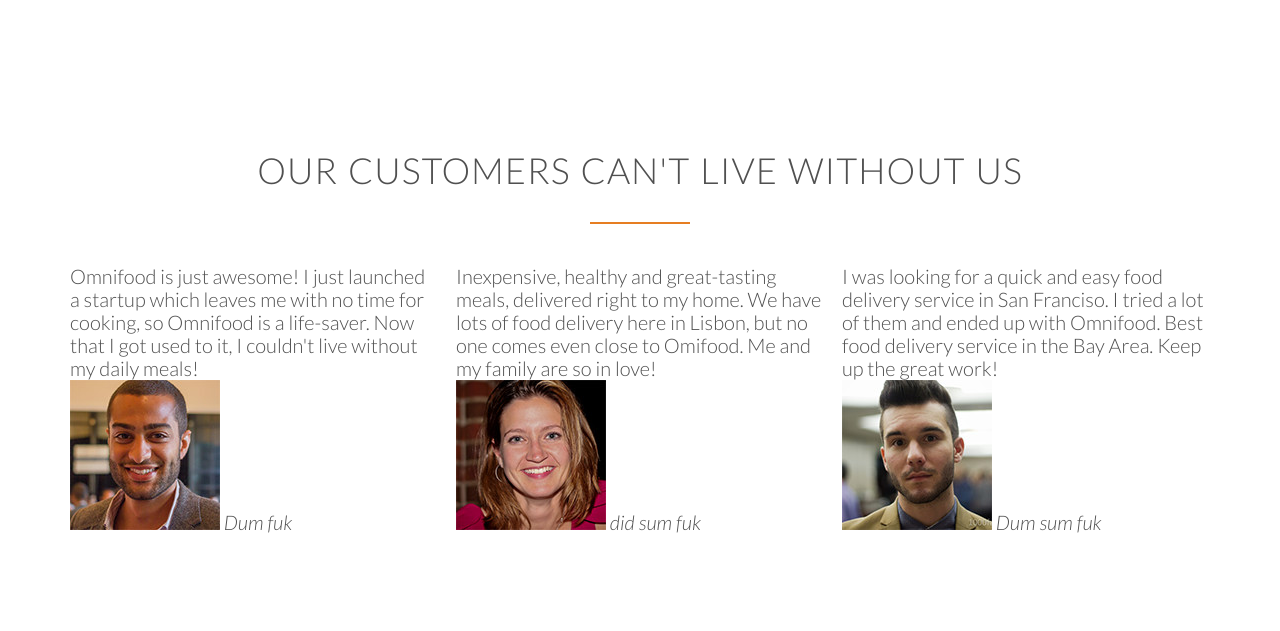
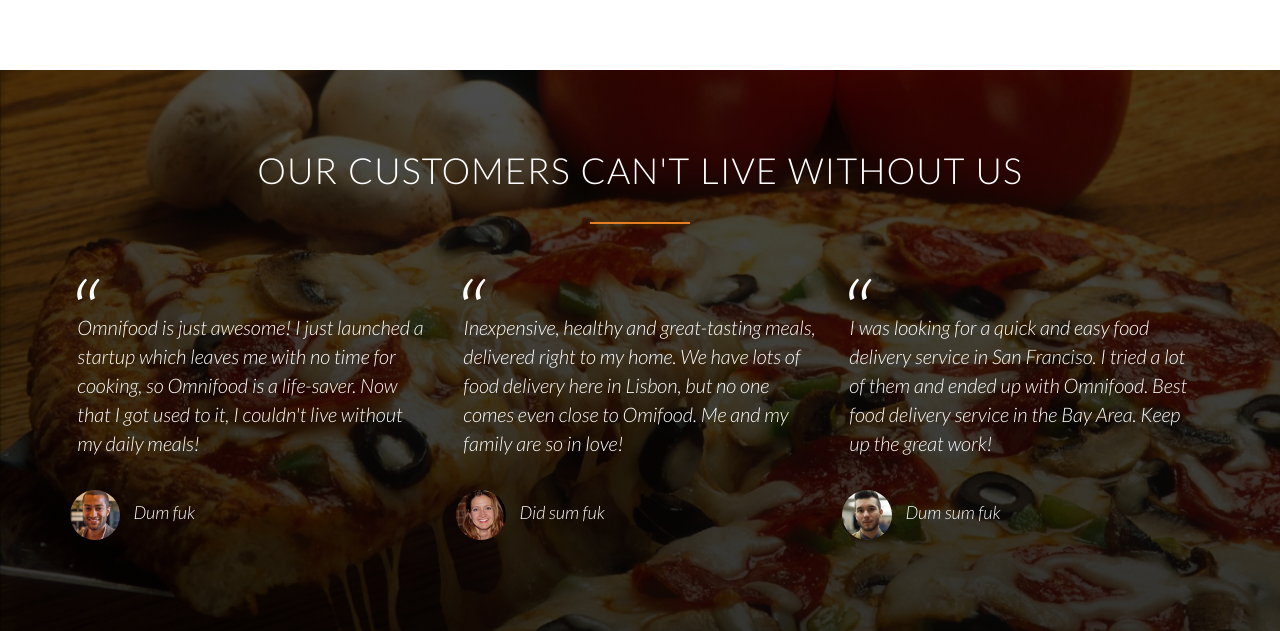
Before and after one commit to HelenKeeling/omnifood, a plain HTML site: page index.html in a window 1280 px wide. Shown: the part 3216-3847 px from the top of the page. Drawn offline with Linux system fonts and the light colour scheme; files whose address does not match are found by name.

Commit message:
next chapter

```diff
--- a/Resources/Css/style.css
+++ b/Resources/Css/style.css
@@ -171,6 +171,7 @@ header {
     background-size: cover;
     background-position: center;
     height: 100vh;
+     background-attachment: fixed;
 }
 
 .hero-text-box {
@@ -363,6 +364,50 @@ header {
 }
 
 /*--------------------------------------------------------------- */
+/* TESTIMONIALS /*
+/*--------------------------------------------------------------- */
+.section-testimonials{
+    background-image:linear-gradient(rgba(0, 0, 0, 0.7), rgba(0, 0, 0, 0.8)), url(Img/back-customers.jpg);
+    background-size: cover;
+
+    color: #fff;
+    background-attachment: fixed;
+
+}
+
+blockquote {
+    padding: 2%;
+    font-style: italic;
+    line-height: 145%;
+    position: relative;
+    margin-top: 40px;
+
+}
+
+cite {
+    font-size: 90%;
+    margin-top: 25px;
+    display: block;
+
+}
+
+cite img {
+    height: 50px;
+    border-radius: 50%;
+    margin-right: 10px;
+    vertical-align: middle;
+}
+
+blockquote:before{
+    content:"\201C";
+    font-size: 500%;
+    display: block;
+    position: absolute;
+    top: -5px;
+    left: -3px;
+
+}
+/*--------------------------------------------------------------- */
 /* LINKS /*
 /*--------------------------------------------------------------- */
 
--- a/index.html
+++ b/index.html
@@ -280,7 +280,7 @@
               <div class="col span-1-of-3">
             <blockquote>
               Inexpensive, healthy and great-tasting meals, delivered right to my home. We have lots of food delivery here in Lisbon, but no one comes even close to Omifood. Me and my family are so in love!</blockquote>
-                <cite><img src="Resources/Img/customer-2.jpg"> did sum fuk</cite>
+                <cite><img src="Resources/Img/customer-2.jpg"> Did sum fuk</cite>
             </div>
 
               <div class="col span-1-of-3">
```
Also changed, not shown: Resources/Css/Img/back-customers.jpg (renamed from Resources/Img/back-customers.jpg).
